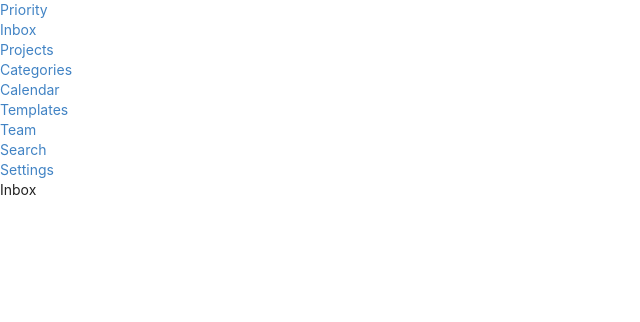
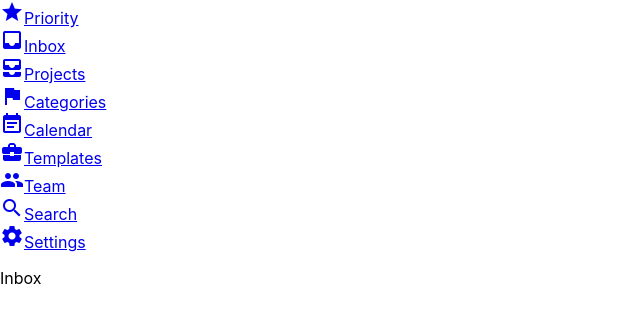
Before and after one commit to rafalrybicki/nozbe, a React (Create React App) app: page /inbox in a window 1280 px wide. Shown: the top 322 px of the page, without its empty margins (0-640 px from the left). Built offline with nearby package versions, Linux system fonts and the light colour scheme.

Commit message:
Add MaterialIcons

```diff
--- a/package.json
+++ b/package.json
@@ -3,6 +3,8 @@
   "version": "0.1.0",
   "private": true,
   "dependencies": {
+    "@material-ui/core": "^4.9.5",
+    "@material-ui/icons": "^4.9.1",
     "@testing-library/jest-dom": "^4.2.4",
     "@testing-library/react": "^9.3.2",
     "@testing-library/user-event": "^7.1.2",
@@ -12,8 +14,7 @@
     "react-redux": "^7.2.0",
     "react-router-dom": "^5.1.2",
     "react-scripts": "3.4.0",
-    "redux": "^4.0.5",
-    "semantic-ui-react": "^0.88.2"
+    "redux": "^4.0.5"
   },
   "scripts": {
     "start": "react-scripts start",
--- a/public/index.html
+++ b/public/index.html
@@ -24,7 +24,7 @@
       work correctly both with client-side routing and a non-root public URL.
       Learn how to configure a non-root public URL by running `npm run build`.
     -->
-    <link rel="stylesheet" href="//cdn.jsdelivr.net/npm/semantic-ui@2.4.2/dist/semantic.min.css" />
+    <link rel="stylesheet" href="https://fonts.googleapis.com/icon?family=Material+Icons" />
     <title>React App</title>
   </head>
   <body>
--- a/src/App.js
+++ b/src/App.js
@@ -20,7 +20,7 @@ function App() {
     <Router>
       <Menu />
       <Switch>
-        <Route path="/" component={Priority} exact />
+        <Route path="/priority" component={Priority} exact />
         <Route path="/inbox" component={Inbox} />
         <Route path="/projects" component={Projects} />
         <Route path="/categories" component={Categories} />
@@ -29,6 +29,7 @@ function App() {
         <Route path="/team" component={Team} />
         <Route path="/search" component={Search} />
         <Route path="/settings" component={Settings} />
+        <Route path="/" component={Priority} />
       </Switch>
     </Router>  );
 }
--- a/src/components/Menu.js
+++ b/src/components/Menu.js
@@ -1,19 +1,20 @@
 import React from 'react';
 import MenuItem from './MenuItem';
+
 
 class Menu extends React.Component {
   render() {
     return (
       <div>
-        <MenuItem icon='test' path='priority' />
-        <MenuItem icon='test' path='inbox' />
-        <MenuItem icon='test' path='projects' />
-        <MenuItem icon='test' path='categories' />
-        <MenuItem icon='test' path='calendar' />
-        <MenuItem icon='test' path='templates' />
-        <MenuItem icon='test' path='team' />
-        <MenuItem icon='test' path='search' />
-        <MenuItem icon='test' path='settings' />
+        <MenuItem icon='star' path='priority' />
+        <MenuItem icon='inbox' path='inbox' />
+        <MenuItem icon='all_inbox' path='projects' />
+        <MenuItem icon='flag' path='categories' />
+        <MenuItem icon='event_note' path='calendar' />
+        <MenuItem icon='business_center' path='templates' />
+        <MenuItem icon='people' path='team' />
+        <MenuItem icon='search' path='search' />
+        <MenuItem icon='settings' path='settings' />
       </div>
       )
   }
--- a/src/components/MenuItem.js
+++ b/src/components/MenuItem.js
@@ -1,10 +1,12 @@
 import React from 'react';
 import { NavLink } from "react-router-dom";
+import Icon from '@material-ui/core/Icon';
 
 function MenuItem({icon, path}) {
   return (
     <div>
       <NavLink to={path} >
+        <Icon>{icon}}</Icon>
         {path.charAt(0).toUpperCase() + path.slice(1)}
       </NavLink>
     </div>
```
Also changed, not shown: 1 other file (tests, documents, lock files or other folders).
